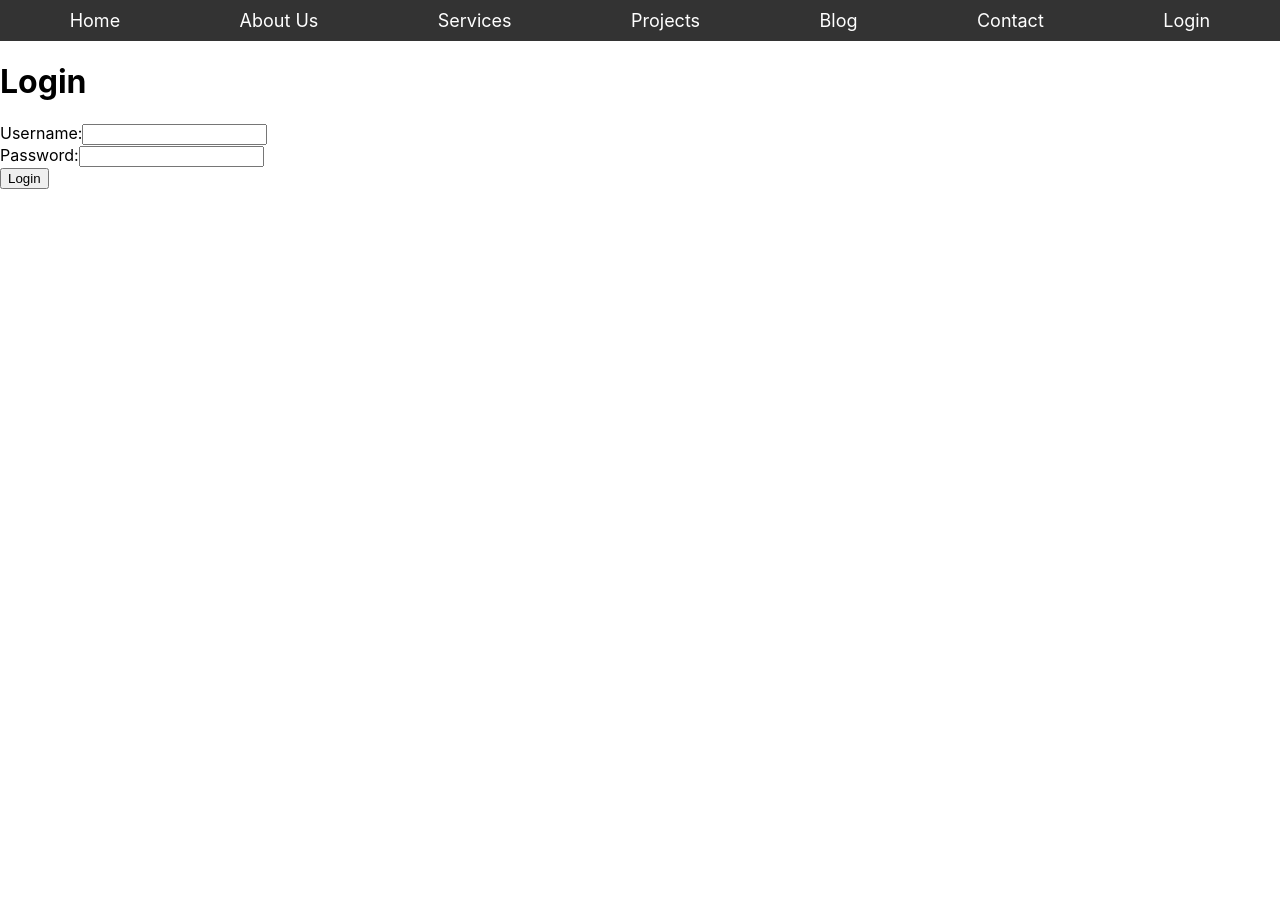
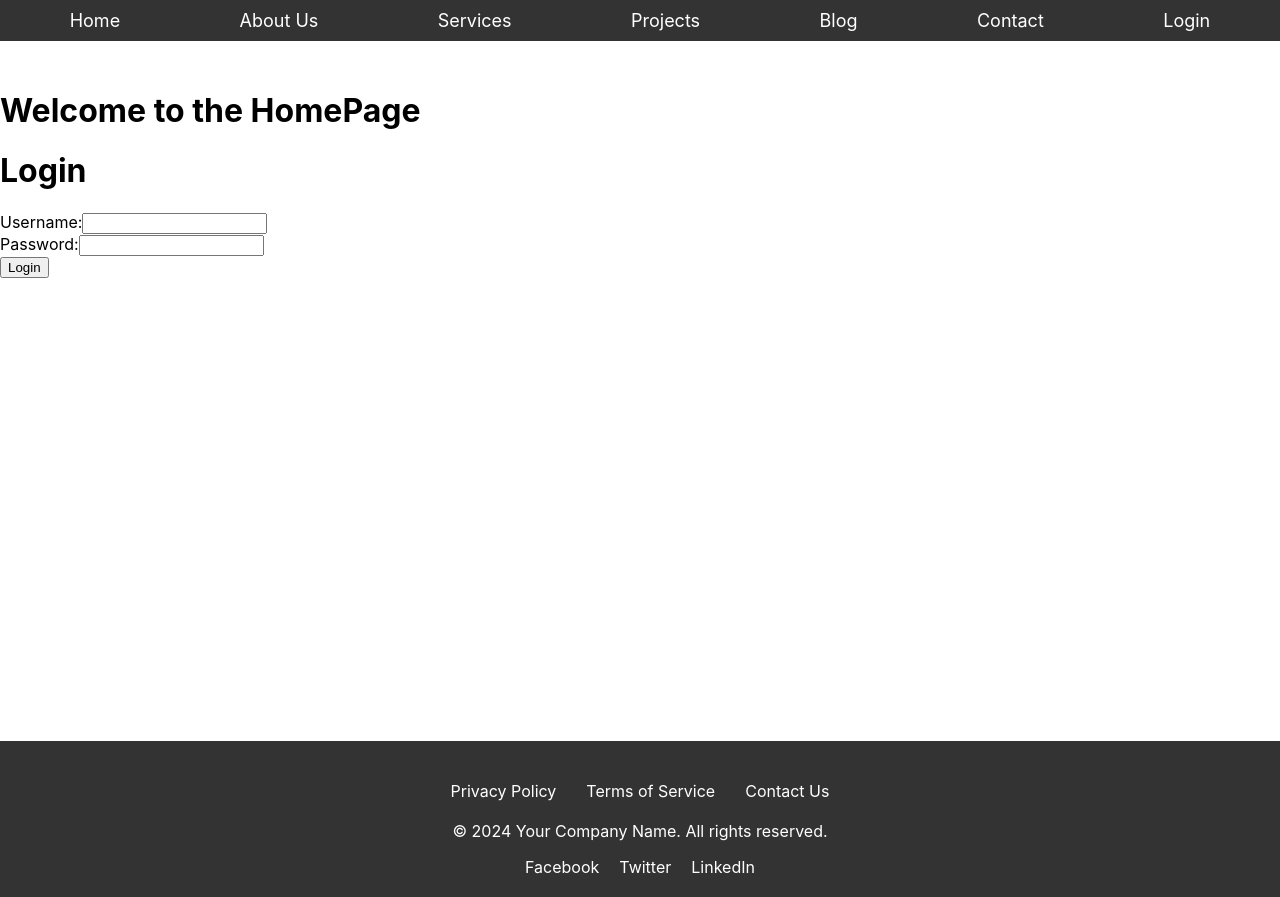
Before and after one commit to santhoshvignesh/responsive, a React (Create React App) app: page /login in a window 1280 px wide. Before the commit the page ends 800 px from the top, so only its background shows below. Built offline with nearby package versions, Linux system fonts and the light colour scheme.

Commit message:
Commit by Hema

```diff
--- a/src/App.css
+++ b/src/App.css
@@ -0,0 +1,5 @@
+.App-main {
+    margin-top: 50px; /* Adds space between the header and main content */
+    min-height: calc(100vh - 200px); /* Ensures the main section takes up enough space */
+    padding-bottom: 50px; /* Adds space between main content and footer */
+  }
--- a/src/App.js
+++ b/src/App.js
@@ -1,6 +1,6 @@
-// src/App.js
 import React from 'react';
-import { BrowserRouter as Router, Route, Routes } from 'react-router-dom';
+import './App.css';
+import { Route, Routes } from 'react-router-dom';
 import NavBar from './components/Navbar';
 import Home from './pages/Home';
 import About from './pages/About';
@@ -9,11 +9,16 @@ import Projects from './pages/Project';
 import Blog from './pages/Blog';
 import Contact from './pages/Contact';
 import Login from './pages/Login';
+import Footer from './components/Footer';
 
 function App() {
   return (
-      <div>
+    <div className="App">
+      <header className="App-header">
         <NavBar />
+      </header>
+      <main className="App-main">
+        <h1>Welcome to the HomePage</h1>
         <Routes>
           <Route path="/" element={<Home />} />
           <Route path="/about" element={<About />} />
@@ -23,7 +28,9 @@ function App() {
           <Route path="/contact" element={<Contact />} />
           <Route path="/login" element={<Login />} />
         </Routes>
-      </div>
+      </main>
+      <Footer />
+    </div>
   );
 }
 
--- /dev/null
+++ b/src/components/Footer.css
@@ -0,0 +1,49 @@
+.footer {
+    background-color: #333;
+    color: white;
+    padding: 20px 0;
+    text-align: center;
+    position: relative;
+    bottom: 0;
+    width: 100%;
+  }
+
+  .container {
+    max-width: 1200px;
+    margin: 0 auto;
+    padding: 0 20px;
+  }
+
+  .footer-links {
+    list-style: none;
+    padding: 0;
+    margin: 20px 0;
+  }
+
+  .footer-links li {
+    display: inline;
+    margin: 0 15px;
+  }
+
+  .footer-links a {
+    color: white;
+    text-decoration: none;
+  }
+
+  .footer-links a:hover {
+    text-decoration: underline;
+  }
+
+  .social-media {
+    margin-top: 15px;
+  }
+
+  .social-media a {
+    color: white;
+    margin: 0 10px;
+    text-decoration: none;
+  }
+
+  .social-media a:hover {
+    color: #ccc;
+  }
--- /dev/null
+++ b/src/components/Footer.js
@@ -0,0 +1,24 @@
+import React from 'react';
+import './Footer.css'; // Ensure this is correct with matching case!
+
+const Footer = () => {
+  return (
+    <footer className="footer">
+      <div className="container">
+        <ul className="footer-links">
+          <li><a href="/privacy-policy">Privacy Policy</a></li>
+          <li><a href="/terms-of-service">Terms of Service</a></li>
+          <li><a href="/contact-us">Contact Us</a></li>
+        </ul>
+        <p>© 2024 Your Company Name. All rights reserved.</p>
+        <div className="social-media">
+          <a href="https://www.facebook.com" target="_blank" rel="noreferrer">Facebook</a>
+          <a href="https://www.twitter.com" target="_blank" rel="noreferrer">Twitter</a>
+          <a href="https://www.linkedin.com" target="_blank" rel="noreferrer">LinkedIn</a>
+        </div>
+      </div>
+    </footer>
+  );
+}
+
+export default Footer;
--- a/src/pages/Home.js
+++ b/src/pages/Home.js
@@ -2,7 +2,7 @@
 import React from 'react';
 
 const Home = () => {
-  return <h1>Welcome to the Home Page</h1>;
+  return <h1>....</h1>;
 };
 
 export default Home;
```
